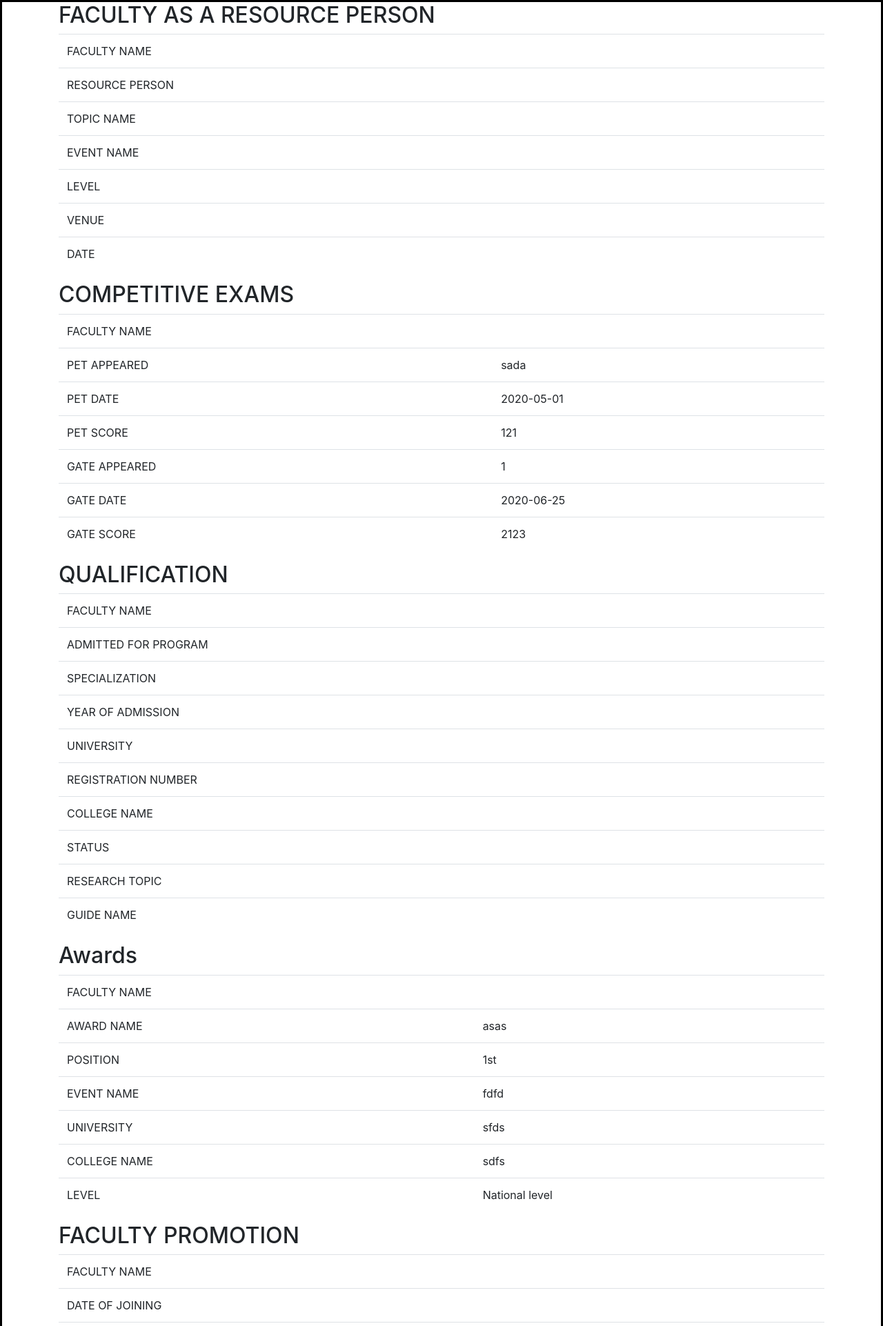
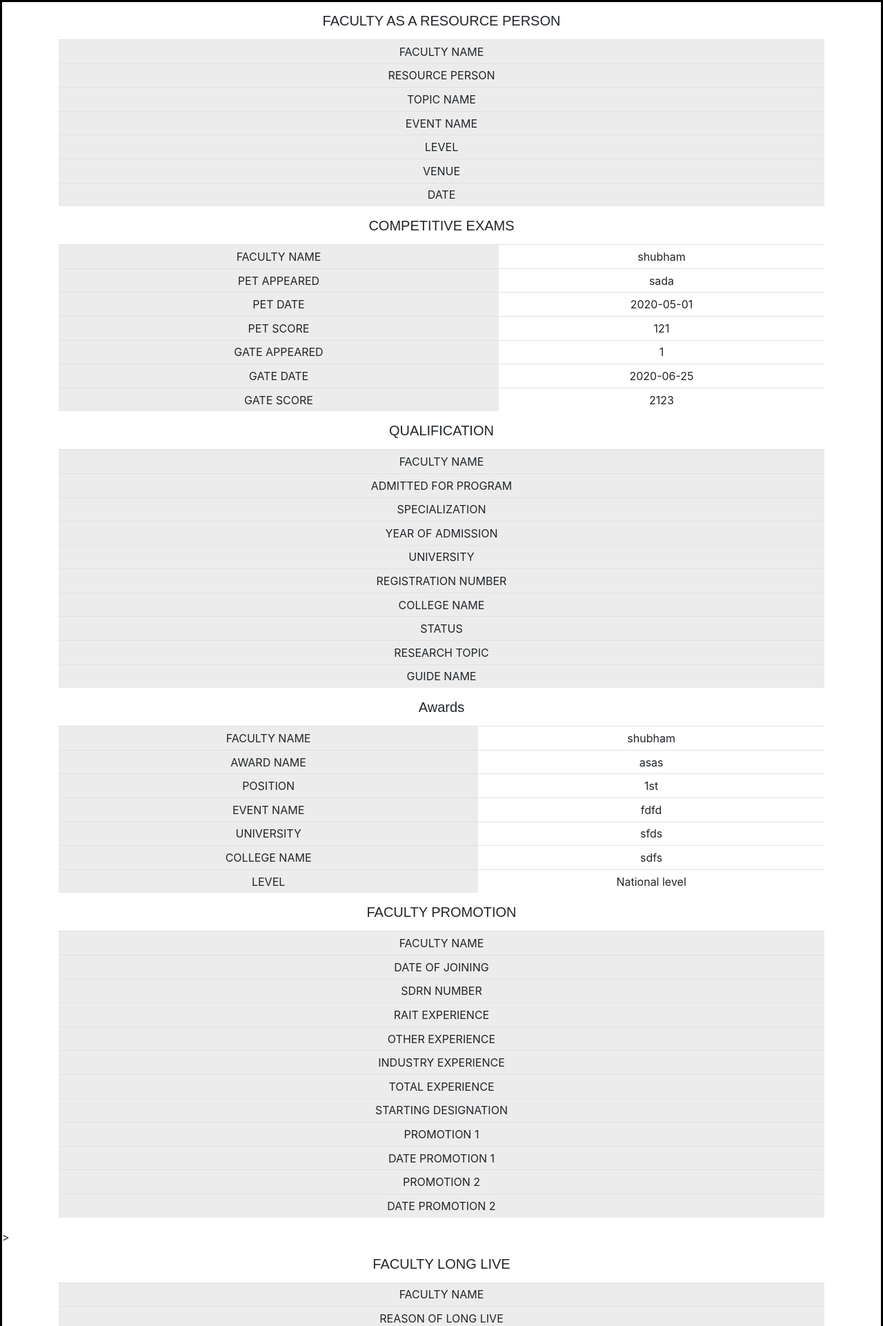
Before and after one commit to ManasBhole/Faculty-Expertise-Management-Tool, a PHP site: page /report.php?id=shubham in a window 1280 px wide. Shown: the top 1922 px of the page at 69% size. Run offline with PHP 8.4, Linux system fonts and the light colour scheme; data comes from the database, SQL or seed files in the repository; data that the repository does not hold is empty.

Commit message:
Plz updated whole folder

```diff
--- a/Faculty/Faculty Experties/files/awards.php
+++ b/Faculty/Faculty Experties/files/awards.php
@@ -7,6 +7,7 @@
       <script src="https://ajax.googleapis.com/ajax/libs/jquery/3.5.1/jquery.min.js"></script>
       <script src="https://cdnjs.cloudflare.com/ajax/libs/popper.js/1.16.0/umd/popper.min.js"></script>
      <script src="https://maxcdn.bootstrapcdn.com/bootstrap/4.5.0/js/bootstrap.min.js"></script>
+     <link rel="stylesheet" type="text/css" href="files/reportstyle.css">
     <title>Awardreport</title>
 </head>
 <body>
@@ -15,41 +16,40 @@
                 SELECT * FROM `awards` WHERE `Faculty_name`='$name';
             ";
             $result=$conn->query($sql);
-            $rows=mysqli_fetch_assoc($result);
         ?>
         <div class="container">
   <h2>Awards</h2>
 
-  <table class="table table-hover">
+  <table class="table table-hover  table-sm">
 
     <tbody>
       <tr>
-        <td>FACULTY NAME</td>
-        <td></<?php echo($rows['Faculty_name'])?></td>
+        <td class="table-active">FACULTY NAME</td>
+        <?php fetch($result,'Faculty_name')?>
       </tr>
       <tr>
-        <td>AWARD NAME</td>
-        <td><?php echo($rows['Award_name'])?></td>
+        <td class="table-active">AWARD NAME</td>
+        <?php fetch($result,'Award_name')?>
       </tr>
       <tr>
-        <td>POSITION</td>
-        <td><?php echo($rows['Position'])?></td>
+        <td class="table-active">POSITION</td>
+        <?php fetch($result,'Position')?>
       </tr>
       <tr>
-        <td>EVENT NAME</td>
-        <td><?php echo($rows['Event_name'])?></td>
+        <td class="table-active">EVENT NAME</td>
+        <?php fetch($result,'Event_name')?>
       </tr>
       <tr>
-        <td>UNIVERSITY</td>
-        <td><?php echo($rows['University'])?></td>
+        <td class="table-active">UNIVERSITY</td>
+        <?php fetch($result,'University')?>
       </tr>
       <tr>
-        <td>COLLEGE NAME</td>
-        <td><?php echo($rows['College_name'])?></td>
+        <td class="table-active">COLLEGE NAME</td>
+        <?php fetch($result,'College_name')?>
       </tr>
       <tr>
-        <td>LEVEL</td>
-        <td><?php echo($rows['Level'])?></td>
+        <td class="table-active">LEVEL</td>
+        <?php fetch($result,'Level')?>
       </tr>
 
     </tbody>
--- a/Faculty/Faculty Experties/files/exams.php
+++ b/Faculty/Faculty Experties/files/exams.php
@@ -7,49 +7,49 @@
       <script src="https://ajax.googleapis.com/ajax/libs/jquery/3.5.1/jquery.min.js"></script>
       <script src="https://cdnjs.cloudflare.com/ajax/libs/popper.js/1.16.0/umd/popper.min.js"></script>
      <script src="https://maxcdn.bootstrapcdn.com/bootstrap/4.5.0/js/bootstrap.min.js"></script>
+     <link rel="stylesheet" type="text/css" href="files/reportstyle.css">
     <title>Awardreport</title>
 </head>
 <body>
-<?php
+        <?php
             $sql="
                 SELECT * FROM `competitive_exam` WHERE `Faculty_name`='$name';
             ";
             $result=$conn->query($sql);
-            $rows=mysqli_fetch_assoc($result);
         ?>
         <div class="container">
   <h2>COMPETITIVE EXAMS</h2>
 
-  <table class="table table-hover">
+  <table class="table table-hover  table-sm">
 
     <tbody>
       <tr>
-        <td>FACULTY NAME</td>
-        <td></<?php echo($rows['Faculty_name'])?></td>
+        <td class="table-active">FACULTY NAME</td>
+        <?php fetch($result,'Faculty_name')?>
       </tr>
       <tr>
-        <td>PET APPEARED</td>
-        <td><?php echo($rows['PET_appeared'])?></td>
+        <td class="table-active">PET APPEARED</td>
+        <?php fetch($result,'PET_appeared')?>
       </tr>
       <tr>
-        <td>PET DATE</td>
-        <td><?php echo($rows['PET_date'])?></td>
+        <td class="table-active">PET DATE</td>
+        <?php fetch($result,'PET_date')?>
       </tr>
       <tr>
-        <td>PET SCORE</td>
-        <td><?php echo($rows['PET_score'])?></td>
+        <td class="table-active">PET SCORE</td>
+        <?php fetch($result,'PET_score')?>
       </tr>
       <tr>
-        <td>GATE APPEARED</td>
-        <td><?php echo($rows['GATE_appeared'])?></td>
+        <td class="table-active">GATE APPEARED</td>
+        <?php fetch($result,'GATE_appeared')?>
       </tr>
       <tr>
-        <td>GATE DATE</td>
-        <td><?php echo($rows['GATE_date'])?></td>
+        <td class="table-active">GATE DATE</td>
+        <?php fetch($result,'GATE_date')?>
       </tr>
       <tr>
-        <td>GATE SCORE</td>
-        <td><?php echo($rows['GATE_score'])?></td>
+        <td class="table-active">GATE SCORE</td>
+        <?php fetch($result,'GATE_score')?>
       </tr>
 
     </tbody>
--- a/Faculty/Faculty Experties/files/long_live.php
+++ b/Faculty/Faculty Experties/files/long_live.php
@@ -7,6 +7,7 @@
       <script src="https://ajax.googleapis.com/ajax/libs/jquery/3.5.1/jquery.min.js"></script>
       <script src="https://cdnjs.cloudflare.com/ajax/libs/popper.js/1.16.0/umd/popper.min.js"></script>
      <script src="https://maxcdn.bootstrapcdn.com/bootstrap/4.5.0/js/bootstrap.min.js"></script>
+     <link rel="stylesheet" type="text/css" href="files/reportstyle.css">
     <title>Awardreport</title>
 </head>
 <body>
@@ -15,33 +16,32 @@
                 SELECT * FROM `faculty_long_live` WHERE `Faculty_name`='$name';
             ";
             $result=$conn->query($sql);
-            $rows=mysqli_fetch_assoc($result);
         ?>>
         <div class="container">
   <h2>FACULTY LONG LIVE</h2>
 
-  <table class="table table-hover">
+  <table class="table table-hover table-sm">
 
     <tbody>
       <tr>
-        <td>FACULTY NAME</td>
-        <td></<?php echo($rows['Faculty_name'])?></td>
+        <td class="table-active">FACULTY NAME</td>
+        <?php fetch($result,'Faculty_name')?>
       </tr>
       <tr>
-        <td>REASON OF LONG LIVE</td>
-        <td><?php echo($rows['Reason_long_live'])?></td>
+        <td class="table-active">REASON OF LONG LIVE</td>
+        <?php fetch($result,'Reason_long_live')?>
       </tr>
       <tr>
-        <td>FROM DATE</td>
-        <td><?php echo($rows['From_date'])?></td>
+        <td class="table-active">FROM DATE</td>
+        <?php fetch($result,'From_date')?>
       </tr>
       <tr>
-        <td>TO DATE</td>
-        <td><?php echo($rows['To_date'])?></td>
+        <td class="table-active">TO DATE</td>
+        <?php fetch($result,'To_date')?>
       </tr>
       <tr>
-        <td>DATE OF JOINING AFTER LONG LIVE</td>
-        <td><?php echo($rows['Date_of_joining_after_long_live'])?></td>
+        <td class="table-active">DATE OF JOINING AFTER LONG LIVE</td>
+        <?php fetch($result,'Date_of_joining_after_long_live')?>
       </tr>
       <tr>
 
--- a/Faculty/Faculty Experties/files/promotion.php
+++ b/Faculty/Faculty Experties/files/promotion.php
@@ -7,6 +7,7 @@
       <script src="https://ajax.googleapis.com/ajax/libs/jquery/3.5.1/jquery.min.js"></script>
       <script src="https://cdnjs.cloudflare.com/ajax/libs/popper.js/1.16.0/umd/popper.min.js"></script>
      <script src="https://maxcdn.bootstrapcdn.com/bootstrap/4.5.0/js/bootstrap.min.js"></script>
+     <link rel="stylesheet" type="text/css" href="files/reportstyle.css">
     <title>Awardreport</title>
 </head>
 <body>
@@ -15,61 +16,60 @@
                 SELECT * FROM `faculty_promotion` WHERE `Faculty_name`='$name';
             ";
             $result=$conn->query($sql);
-            $rows=mysqli_fetch_assoc($result);
         ?>
         <div class="container">
   <h2>FACULTY PROMOTION</h2>
 
-  <table class="table table-hover">
+  <table class="table table-hover  table-sm">
 
     <tbody>
       <tr>
-        <td>FACULTY NAME</td>
-        <td></<?php echo($rows['Faculty_name'])?></td>
+        <td class="table-active">FACULTY NAME</td>
+        <?php fetch($result,'Faculty_name')?>
       </tr>
       <tr>
-        <td>DATE OF JOINING</td>
-        <td><?php echo($rows['Date_of_joining'])?></td>
+        <td class="table-active">DATE OF JOINING</td>
+        <?php fetch($result,'Date_of_joining')?>
       </tr>
       <tr>
-        <td>SDRN NUMBER</td>
-        <td><?php echo($rows['SDNR_number'])?></td>
+        <td class="table-active">SDRN NUMBER</td>
+        <?php fetch($result,'SDNR_number')?>
       </tr>
       <tr>
-        <td>RAIT EXPERIENCE</td>
-        <td><?php echo($rows['RAIT_experience'])?></td>
+        <td class="table-active">RAIT EXPERIENCE</td>
+        <?php fetch($result,'RAIT_experience')?>
       </tr>
       <tr>
-        <td>OTHER EXPERIENCE</td>
-        <td><?php echo($rows['Other_experience'])?></td>
+        <td class="table-active">OTHER EXPERIENCE</td>
+        <?php fetch($result,'Other_experience')?>
       </tr>
       <tr>
-        <td>INDUSTRY EXPERIENCE</td>
-        <td><?php echo($rows['Industry_experience'])?></td>
+        <td class="table-active">INDUSTRY EXPERIENCE</td>
+        <?php fetch($result,'Industry_experience')?>
       </tr>
       <tr>
-        <td>TOTAL EXPERIENCE</td>
-        <td><?php echo($rows['Total_experience'])?></td>
+        <td class="table-active">TOTAL EXPERIENCE</td>
+        <?php fetch($result,'Total_experience')?>
       </tr>
       <tr>
-        <td>STARTING DESIGNATION</td>
-        <td><?php echo($rows['Starting_designation'])?></td>
+        <td class="table-active">STARTING DESIGNATION</td>
+        <?php fetch($result,'Starting_designation')?>
       </tr>
       <tr>
-        <td>PROMOTION 1</td>
-        <td><?php echo($rows['Promotion_1'])?></td>
+        <td class="table-active">PROMOTION 1</td>
+        <?php fetch($result,'Promotion_1')?>
       </tr>
       <tr>
-        <td>DATE PROMOTION 1</td>
-        <td><?php echo($rows['Date_promotion_1'])?></td>
+        <td class="table-active">DATE PROMOTION 1</td>
+        <?php fetch($result,'Date_promotion_1')?>
       </tr>
       <tr>
-        <td>PROMOTION 2</td>
-        <td><?php echo($rows['Promotion_2'])?></td>
+        <td class="table-active">PROMOTION 2</td>
+        <?php fetch($result,'Promotion_2')?>
       </tr>
       <tr>
-        <td>DATE PROMOTION 2</td>
-        <td><?php echo($rows['Date_promotion_2'])?></td>
+        <td class="table-active">DATE PROMOTION 2</td>
+        <?php fetch($result,'Date_promotion_2')?>
       </tr>
 
     </tbody>
--- a/Faculty/Faculty Experties/files/qualification.php
+++ b/Faculty/Faculty Experties/files/qualification.php
@@ -7,6 +7,7 @@
       <script src="https://ajax.googleapis.com/ajax/libs/jquery/3.5.1/jquery.min.js"></script>
       <script src="https://cdnjs.cloudflare.com/ajax/libs/popper.js/1.16.0/umd/popper.min.js"></script>
      <script src="https://maxcdn.bootstrapcdn.com/bootstrap/4.5.0/js/bootstrap.min.js"></script>
+     <link rel="stylesheet" type="text/css" href="files/reportstyle.css">
     <title>Resources</title>
 </head>
 <body>
@@ -15,53 +16,52 @@
                 SELECT * FROM `qualification` WHERE `Faculty_name`='$name';
             ";
             $result=$conn->query($sql);
-            $rows=mysqli_fetch_assoc($result);
         ?>
         <div class="container">
   <h2>QUALIFICATION</h2>
 
-  <table class="table table-hover">
+  <table class="table table-hover  table-sm">
 
     <tbody>
       <tr>
-        <td>FACULTY NAME</td>
-        <td></<?php echo($rows['Faculty_name'])?></td>
+        <td class="table-active">FACULTY NAME</td>
+        <?php fetch($result,'Faculty_name')?>
       </tr>
       <tr>
-        <td>ADMITTED FOR PROGRAM</td>
-        <td><?php echo($rows['Admitted_for_program'])?></td>
+        <td class="table-active">ADMITTED FOR PROGRAM</td>
+        <?php fetch($result,'Admitted_for_program')?>
       </tr>
       <tr>
-        <td>SPECIALIZATION</td>
-        <td><?php echo($rows['Specialization'])?></td>
+        <td class="table-active">SPECIALIZATION</td>
+        <?php fetch($result,'Specialization')?>
       </tr>
       <tr>
-        <td>YEAR OF ADMISSION</td>
-        <td><?php echo($rows['Year_of_admission'])?></td>
+        <td class="table-active">YEAR OF ADMISSION</td>
+        <?php fetch($result,'Year_of_admission')?>
       </tr>
       <tr>
-        <td>UNIVERSITY</td>
-        <td><?php echo($rows['University'])?></td>
+        <td class="table-active">UNIVERSITY</td>
+        <?php fetch($result,'University')?>
       </tr>
       <tr>
-        <td>REGISTRATION NUMBER</td>
-        <td><?php echo($rows['Registration_number'])?></td>
+        <td class="table-active">REGISTRATION NUMBER</td>
+        <?php fetch($result,'Registration_number')?>
       </tr>
       <tr>
-        <td>COLLEGE NAME</td>
-        <td><?php echo($rows['College_name'])?></td>
+        <td class="table-active">COLLEGE NAME</td>
+        <?php fetch($result,'College_name')?>
       </tr>
       <tr>
-        <td>STATUS</td>
-        <td><?php echo($rows['Status'])?></td>
+        <td class="table-active">STATUS</td>
+        <?php fetch($result,'Status')?>
       </tr>
       <tr>
-        <td>RESEARCH TOPIC</td>
-        <td><?php echo($rows['Research_topic'])?></td>
+        <td class="table-active">RESEARCH TOPIC</td>
+        <?php fetch($result,'Research_topic')?>
       </tr>
       <tr>
-        <td>GUIDE NAME</td>
-        <td><?php echo($rows['Guide_name'])?></td>
+        <td class="table-active">GUIDE NAME</td>
+        <?php fetch($result,'Guide_name')?>
       </tr>
 
     </tbody>
--- /dev/null
+++ b/Faculty/Faculty Experties/files/reportstyle.css
@@ -0,0 +1,25 @@
+@import url('https://maxcdn.bootstrapcdn.com/bootstrap/4.5.0/css/bootstrap.min.css');
+table,
+thead,
+tr,
+tbody,
+th,
+td {
+  text-align: center;
+}
+.table{
+    padding-top: 15px;
+    padding-bottom: 15px;
+}
+
+.table td {
+  text-align: center;
+}
+h2{
+    font-family: sans-serif;
+    text-align: center;
+    font-size: 20px;
+    margin-top: 15px;
+    margin-bottom: 15px;
+
+}
--- a/Faculty/Faculty Experties/files/resource.php
+++ b/Faculty/Faculty Experties/files/resource.php
@@ -7,6 +7,7 @@
       <script src="https://ajax.googleapis.com/ajax/libs/jquery/3.5.1/jquery.min.js"></script>
       <script src="https://cdnjs.cloudflare.com/ajax/libs/popper.js/1.16.0/umd/popper.min.js"></script>
      <script src="https://maxcdn.bootstrapcdn.com/bootstrap/4.5.0/js/bootstrap.min.js"></script>
+     <link rel="stylesheet" type="text/css" href="files/reportstyle.css">
     <title>Resources</title>
 </head>
 <body>
@@ -15,41 +16,40 @@
                 SELECT * FROM `faculty_as_resource` WHERE `Faculty_name`='$name';
             ";
             $result=$conn->query($sql);
-            $rows=mysqli_fetch_assoc($result);
         ?>
         <div class="container">
   <h2>FACULTY AS A RESOURCE PERSON</h2>
 
-  <table class="table table-hover">
+  <table class="table table-hover table-sm">
 
     <tbody>
       <tr>
-        <td>FACULTY NAME</td>
-        <td><?php echo(($rows==NULL)?$rows['Faculty_name']:"N/A");?></td>
+        <td class="table-active">FACULTY NAME</td>
+        <?php fetch($result,'Faculty_name')?>
       </tr>
       <tr>
-        <td>RESOURCE PERSON</td>
-        <td><?php echo(($rows==NULL)?$rows['Resource_person']:"N/A");?></td>
+        <td class="table-active">RESOURCE PERSON</td>
+        <?php fetch($result,'Resource_person')?>
       </tr>
       <tr>
-        <td>TOPIC NAME</td>
-        <td><?php echo(($rows==NULL)?$rows['Topic_name']:"N/A");?></td>
+        <td class="table-active">TOPIC NAME</td>
+        <?php fetch($result,'Topic_name')?>
       </tr>
       <tr>
-        <td>EVENT NAME</td>
-        <td><?php echo(($rows==NULL)?$rows['Event_name']:"N/A");?></td>
+        <td class="table-active">EVENT NAME</td>
+        <?php fetch($result,'Event_name')?>
       </tr>
       <tr>
-        <td>LEVEL</td>
-        <td><?php echo(($rows==NULL)?$rows['Level']:"N/A");?></td>
+        <td class="table-active">LEVEL</td>
+        <?php fetch($result,'Level')?>
       </tr>
       <tr>
-        <td>VENUE</td>
-        <td><?php echo(($rows==NULL)?$rows['Venue']:"N/A");?></td>
+        <td class="table-active">VENUE</td>
+        <?php fetch($result,'Venue')?>
       </tr>
       <tr>
-        <td>DATE</td>
-        <td><?php echo(($rows==NULL)?$rows['Date']:"N/A");?></td>
+        <td class="table-active">DATE</td>
+        <?php fetch($result,'Date')?>
       </tr>
 
     </tbody>
--- a/Faculty/Faculty Experties/hod1.php
+++ b/Faculty/Faculty Experties/hod1.php
@@ -35,6 +35,7 @@
  <th> Username </th>
  <th> Email </th>
  <th> Report </th>
+ <th>Delete</th>
 
 
  </tr >
@@ -54,7 +55,7 @@
  <td> <?php echo $res['username'];  ?> </td>
  <td> <?php echo $res['userid'];  ?> </td>
  <td> <button class="btn-danger btn"> <a href="report.php?id=<?php echo $res['username']; ?>" class="text-white"> Report </a>  </button> </td>
-
+ <td> <button class="btn-danger btn" > <a href="delete.php?id=<?php echo $res['username']; ?>" class="text-white"> Delete </a>  </button> </td>
 
  </tr>
 
--- a/Faculty/Faculty Experties/report.php
+++ b/Faculty/Faculty Experties/report.php
@@ -4,6 +4,7 @@
     <meta charset="UTF-8">
     <meta name="viewport" content="width=device-width, initial-scale=1.0">
     <title>Report</title>
+    <link rel="stylesheet" href="reportstyle.css">
 </head>
 <body>
 
@@ -23,6 +24,22 @@
 
         $name=mysqli_real_escape_string($conn,$_GET['id']);
 
+        function fetch($result,$value){
+
+            // echo("<td>");
+            while ($rows=mysqli_fetch_assoc($result)){
+
+                    if($rows==NULL){
+                        echo("<td>N/A</td>");
+                        // echo("N/A");
+                        break;
+                    }
+                    echo("<td>".$rows[$value]."</td>");
+                    // echo($rows[$value]."<br>");
+            }
+            mysqli_data_seek($result,0);
+            // echo("</td>");
+        }
     ?>
 
     <div class="conatiner" style="border: 3px solid black;">
```
Also changed, not shown: Faculty/Faculty Experties/delete.php (added, +26 -0 lines), Faculty/Faculty Experties/individualreport.php (added, +212 -0 lines), Faculty/Faculty Experties/individualstyle.css (added, +8 -0 lines).
